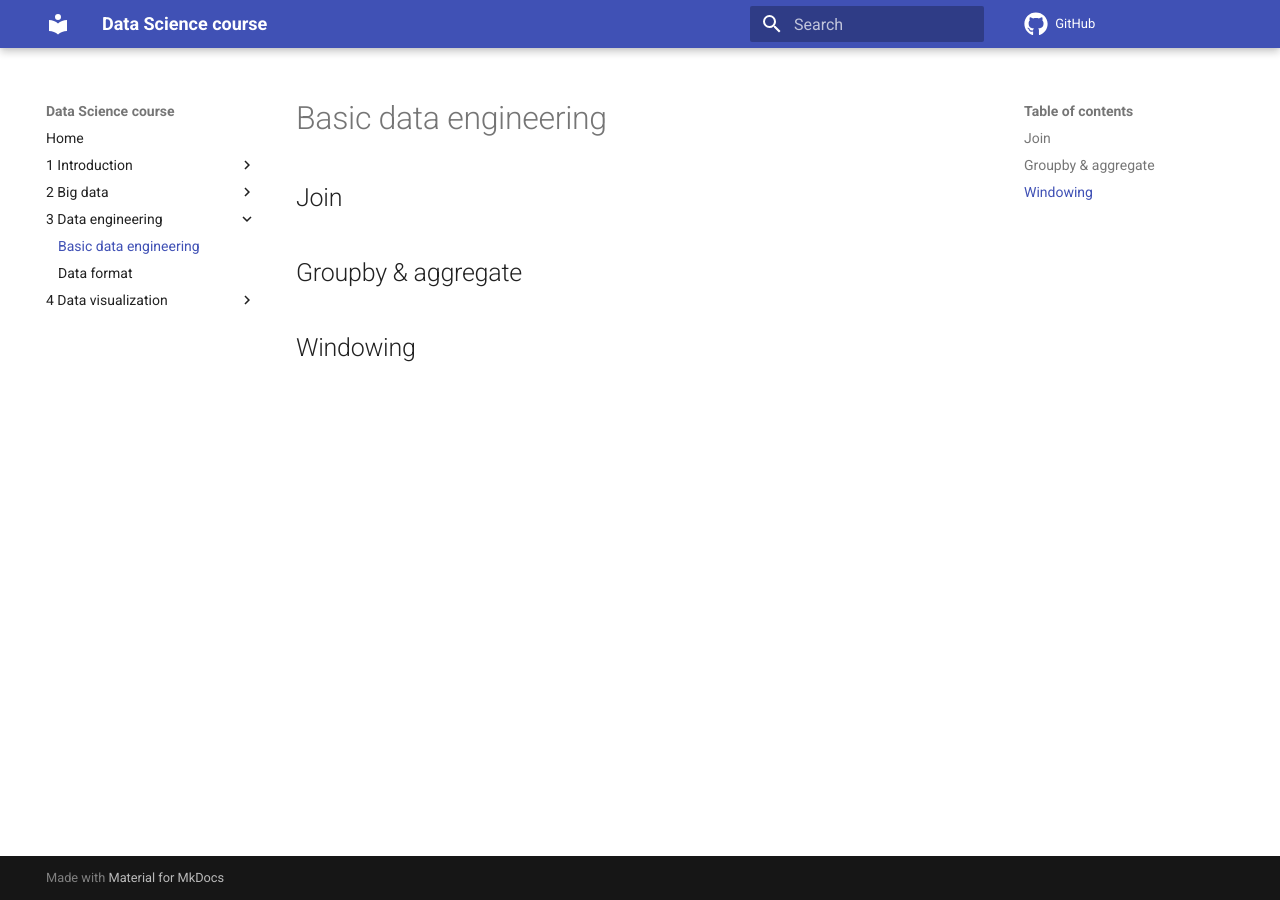
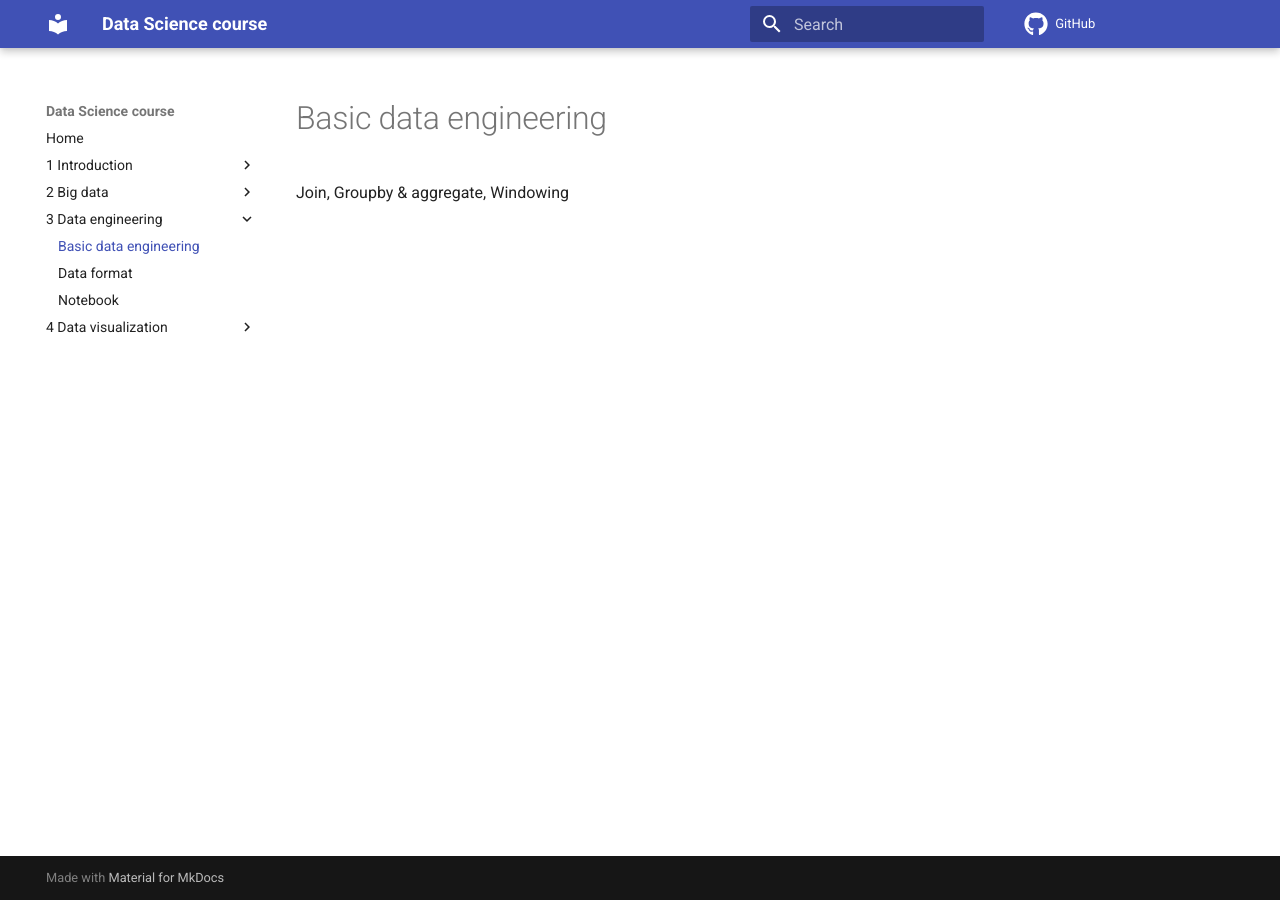
Before and after one commit to ML-boot-camp/sessions, an MkDocs documentation site: the page built from docs/3-Data-engineering/1-basic-data-engineering.md, in a window 1280 px wide. Built offline with MkDocs 1.6.1 and Material for MkDocs 9.7.7, drawn with Linux system fonts in a browser that asks for light colours; a script that is not in the unit is left out; comment, search, counter and statistics services are not loaded.

```diff
--- a/docs/3-Data-engineering/1-basic-data-engineering.md
+++ b/docs/3-Data-engineering/1-basic-data-engineering.md
@@ -1,7 +1,3 @@
 # Basic data engineering
 
-## Join
-
-## Groupby & aggregate
-
-## Windowing
+Join, Groupby & aggregate, Windowing
--- a/docs/4-Data-visualization/index.md
+++ b/docs/4-Data-visualization/index.md
@@ -3,3 +3,4 @@
 - [Fundamentals](1-fundamentals.md)
 - [Plots](2-plots.md)
 - [Exploratory data analysis](3-exploratory-data-analysis.md)
+- [Notebook](4-notebook.md)
```
Also changed, not shown: docs/3-Data-engineering/2-data-format.md (+1 -1 lines), docs/3-Data-engineering/3-notebook.md (added, +5 -0 lines), docs/3-Data-engineering/index.md (+4 -0 lines), docs/4-Data-visualization/4-notebook.md (added, +5 -0 lines).
